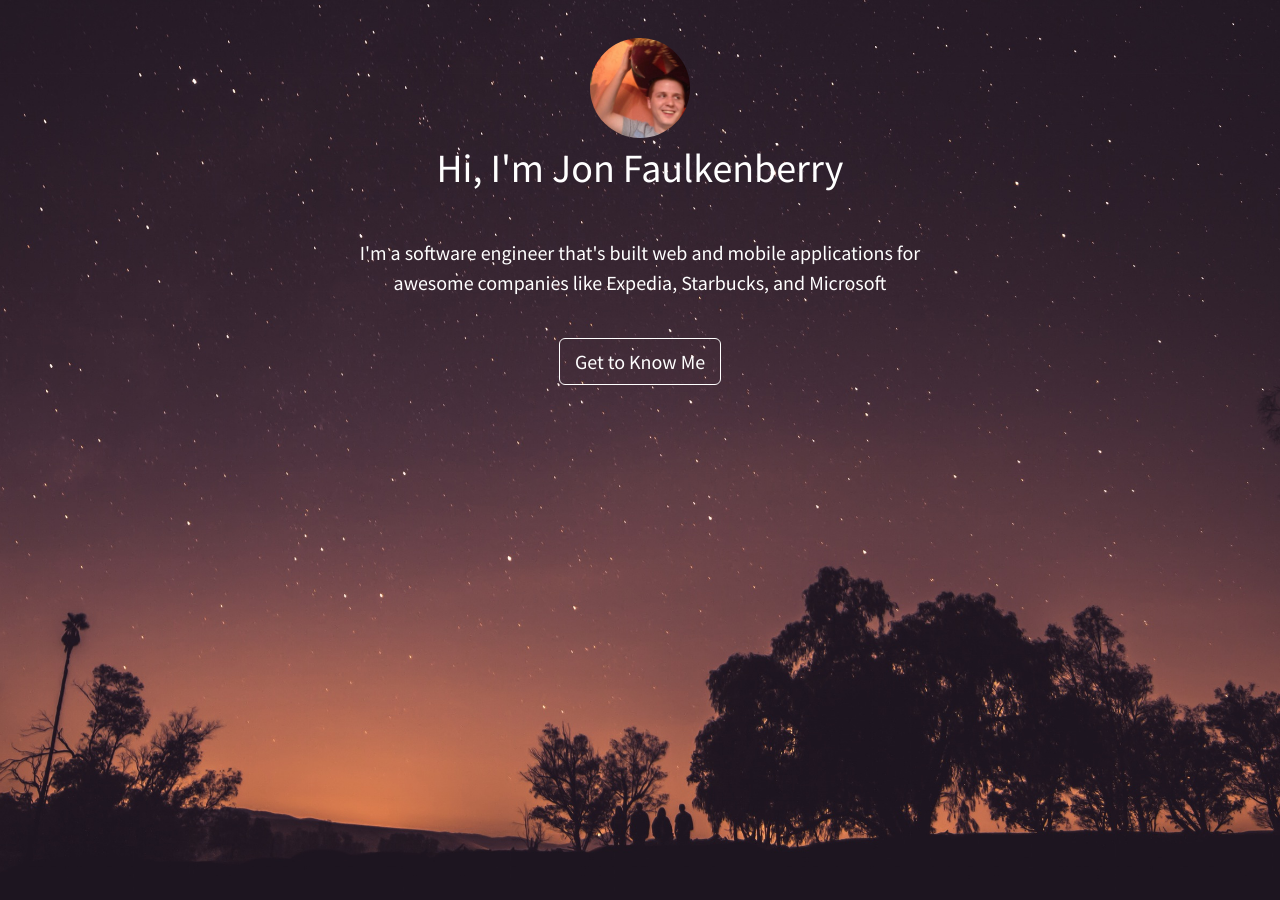
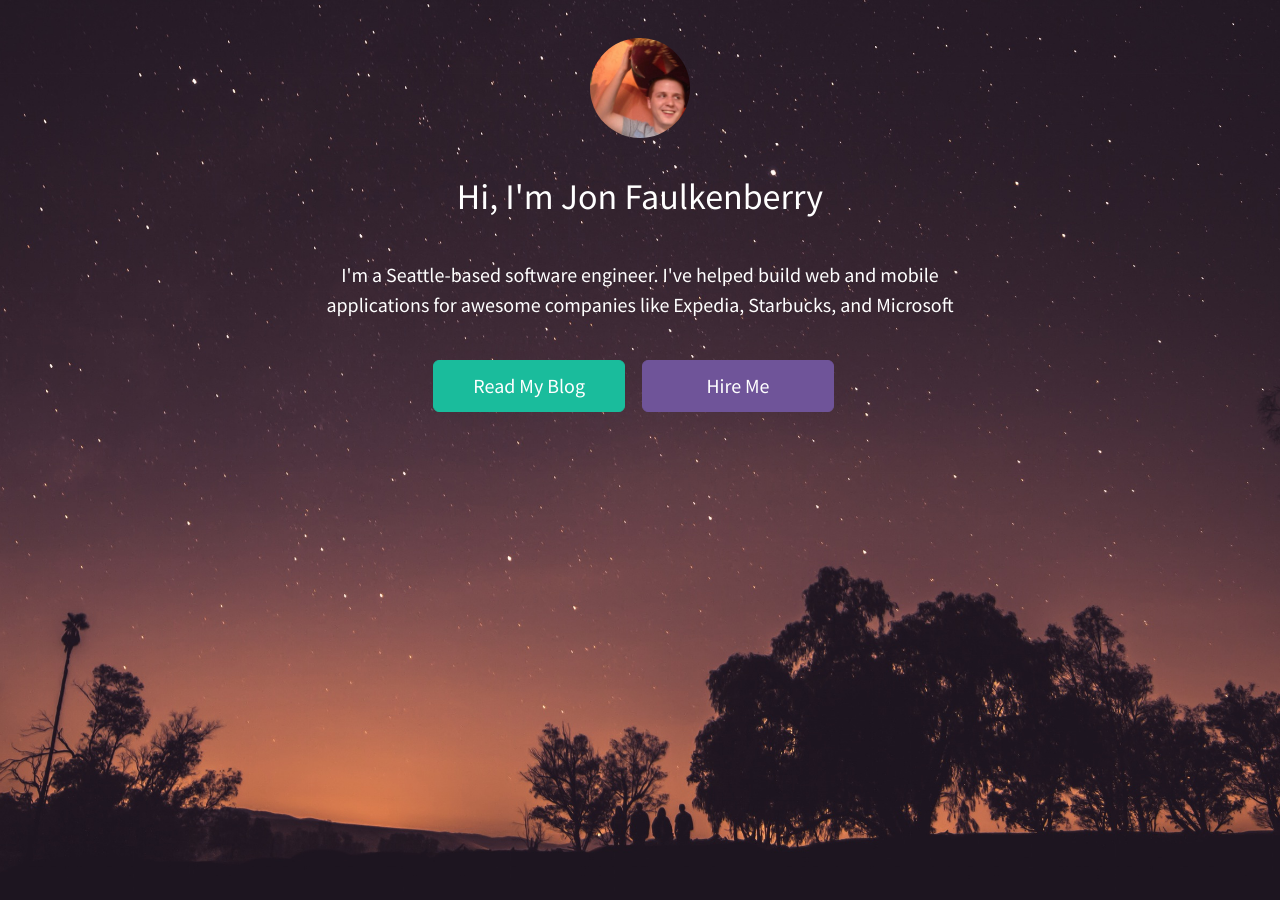
Before and after one commit to jonfaulkenberry/jonfaulkenberry.github.io, a Jekyll site: the page built from index.html, in a window 1280 px wide. Built offline with Jekyll 4.4.1, drawn with Linux system fonts in a browser that asks for light colours; nearby versions of some CDN libraries.

Commit message:
Better landing page

```diff
--- a/_config.yml
+++ b/_config.yml
@@ -1,16 +1,19 @@
 # SITE CONFIGURATION
 baseurl: "" # the subpath of your site, e.g. /blog/
 url: "http://www.jonfaulkenberry.com" # the base hostname & protocol for your site
+landing_header: "Hi, I'm Jon Faulkenberry"
+landing_text: "I'm a Seattle-based software engineer. I've helped build web and mobile applications for awesome companies like Expedia, Starbucks, and Microsoft"
 blog_link: "/blog/"
 blog_link_title: "Blog"
+hire_me_link: "/hire/"
 
 # THEME-SPECIFIC CONFIGURATION
 theme:
   # Meta
   title: Jon Faulkenberry
+  description: "I'm a Seattle-based software engineer. I've helped build web and mobile applications for awesome companies like Expedia, Starbucks, and Microsoft"
   avatar: avatar.jpg
   gravatar: # Email MD5 hash
-  description: "A website with blog posts and pages" # used by search engines
 
   # Header and footer text
   header_text:
--- a/_includes/header.html
+++ b/_includes/header.html
@@ -1,16 +1,16 @@
 <header class="site-header">
 	<div class="branding">
 		{% if site.theme.gravatar %}
-		<a href="{{ site.baseurl }}/">
+		<a href="/">
 			<img class="avatar" src="https://secure.gravatar.com/avatar/{{ site.theme.gravatar }}?s=100" alt=""/>
 		</a>
 		{% elsif site.theme.avatar %}
-		<a href="{{ site.baseurl }}/">
+		<a href="/">
 			<img class="avatar" src="/img/{{ site.theme.avatar }}" alt=""/>
 		</a>
 		{% endif %}
 		<h1 class="site-title">
-			<a href="{{ site.baseurl }}/">{{ site.theme.title }}</a>
+			<a href="{{ site.blog_link }}">{{ site.theme.title }}</a>
 		</h1>
 	</div>
 	<nav class="site-nav">
--- a/_layouts/landing.html
+++ b/_layouts/landing.html
@@ -8,30 +8,8 @@
     -moz-background-size: cover;
     -o-background-size: cover;
     background-size: cover;
-    min-width: 450px;
+    min-width: 400px;
   }
-  body, a.button {
-    color: #fff;
-  }
-  .landing {
-    margin-top: 3%;
-    width: 50%;
-  }
-  .landing .header {
-    font-size: 200%;
-  }
-  .landing .text {
-    font-size: 100%;
-  }
-  .circular {
-  	width: 100px;
-  	height: 100px;
-  	border-radius: 150px;
-  	-webkit-border-radius: 150px;
-  	-moz-border-radius: 150px;
-  	background: url(img/avatar.jpg) no-repeat;
-    background-size: 100px 100px;
-	}
   </style>
   <body>
     <div class="content">
--- /dev/null
+++ b/_sass/layouts/_landing.scss
@@ -0,0 +1,36 @@
+.landing {
+  margin-top: 3%;
+  width: 50%;
+  color: #fff;
+  .landing-header {
+    padding-top: 5%;
+    font-size: 180%;
+  }
+  .landing-text {
+    font-size: 100%;
+  }
+  .landing-circular {
+    width: 100px;
+    height: 100px;
+    border-radius: 150px;
+    -webkit-border-radius: 150px;
+    -moz-border-radius: 150px;
+    background: url(../img/avatar.jpg) no-repeat;
+    background-size: 100px 100px;
+  }
+  .landing-buttons {
+    a.button {
+      color: #fff;
+      margin-right: 2%;
+      width: 12rem;
+      &.view-blog-btn {
+        background-color: #1ABC9C;
+        border-color: #1ABC9C;
+      }
+      &.hire-me-btn {
+        background-color: #6f5499;
+        border-color: #6f5499;
+      }
+    }
+  }
+}
--- a/css/main.scss
+++ b/css/main.scss
@@ -13,6 +13,9 @@
 @import 'layouts/posts';
 @import 'layouts/index';
 
+// Landing
+@import 'layouts/landing';
+
 // Partials
 @import 'includes/header';
 @import 'includes/footer';
--- a/index.html
+++ b/index.html
@@ -4,10 +4,12 @@ layout: landing
 
 <center>
   <div class="landing">
-    <div class="circular"></div>
-    <p class="header">Hi, I'm Jon Faulkenberry</p>
-    <p class="text">I'm a software engineer that's built web and mobile applications for awesome
-      companies like Expedia, Starbucks, and Microsoft</p>
-    <a class="button" href="/blog">Get to Know Me</a>
+    <div class="landing-circular"></div>
+    <p class="landing-header">{{ site.landing_header }}</p>
+    <p class="landing-text">{{ site.landing_text }}</p>
+    <p class="landing-buttons">
+      <a class="view-blog-btn btn-block button" href="{{ site.blog_link }}">Read My Blog</a>
+      <a class="hire-me-btn btn-block button" href="{{ site.hire_me_link }}">Hire Me</a>
+    </p>
   </div>
 </center>
```
